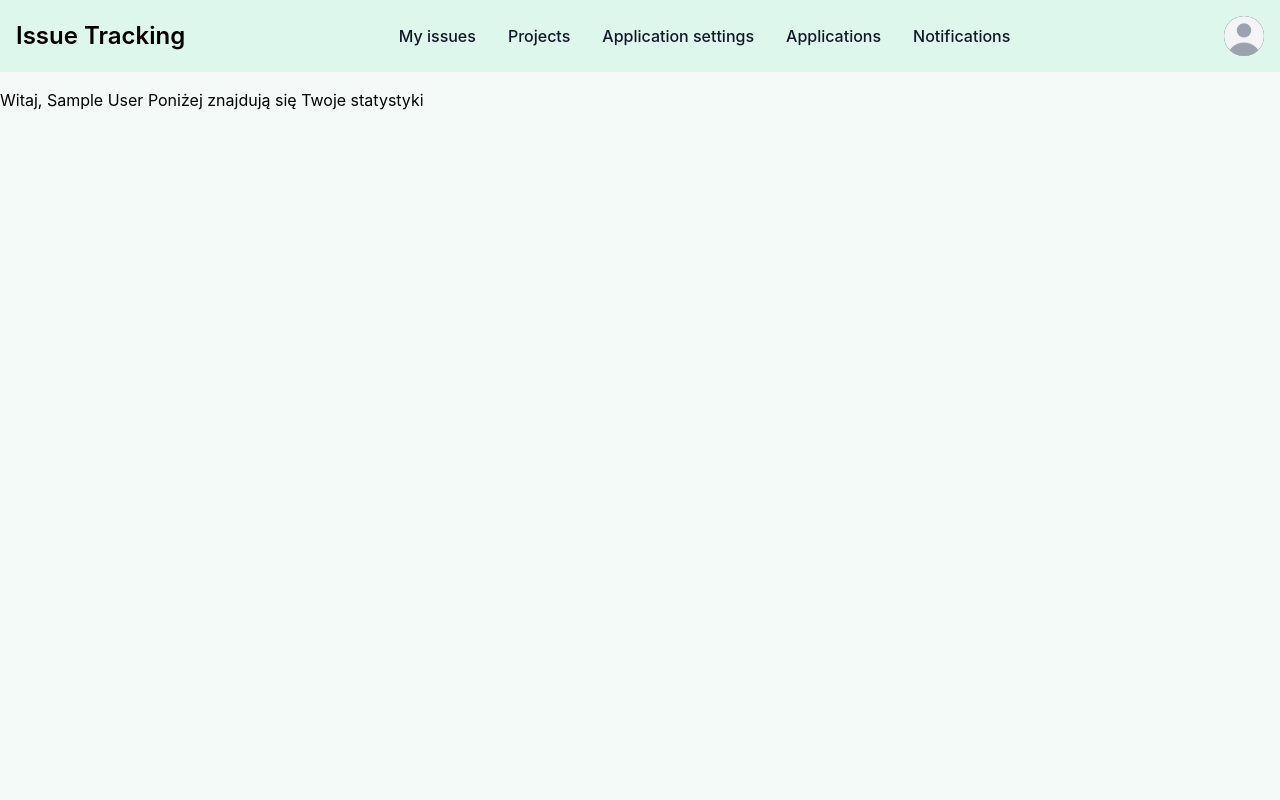
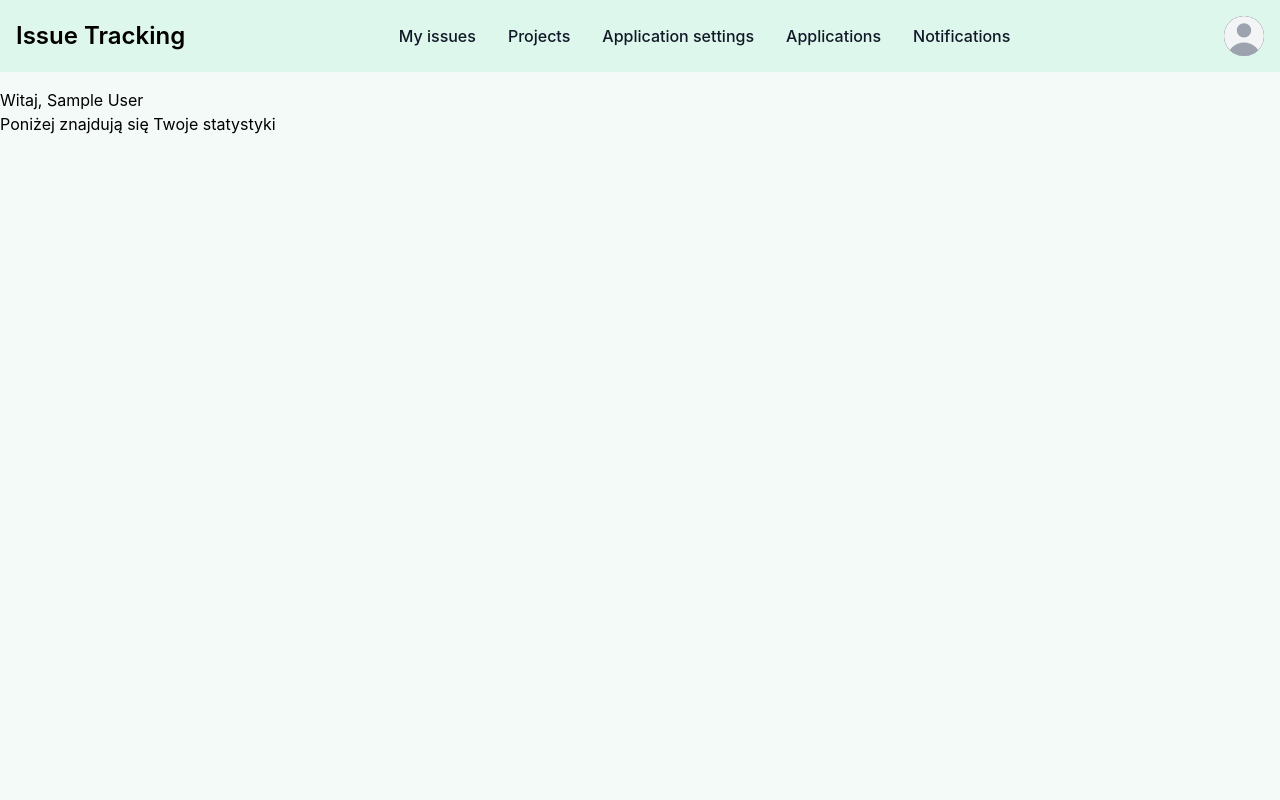
Before and after one commit to John94php/IssueTracking, a Django app: template templates/main/index.html in a window 1280 px wide. Run offline with Django 3.2, Linux system fonts and the light colour scheme; a user stored in the database is signed in; tables that the repository leaves empty hold one stand-in row (values such as "Sample post"); the template is opened without the code that fills it: most values are stand-ins (such as "Sample title", 1, 10 or a date in 2020); some libraries are stand-ins or nearby versions.

Commit message:
layout changes

```diff
--- a/templates/_auth.html
+++ b/templates/_auth.html
@@ -14,7 +14,7 @@
     <link href="https://cdnjs.cloudflare.com/ajax/libs/flowbite/2.3.0/flowbite.min.css" rel="stylesheet"/>
     <script src="https://cdnjs.cloudflare.com/ajax/libs/flowbite/2.3.0/flowbite.min.js"></script>
 </head>
-<body class="bg-green-50 dark:bg-gray-900">
+<body class="bg-green-50 dark:bg-gray-700">
 
 
 
--- a/templates/main/index.html
+++ b/templates/main/index.html
@@ -8,9 +8,9 @@
 {% endblock %}
 {% block content %}
 {% if user.first_name %}
-    Witaj, {{ user.first_name }} {{user.last_name}}
+  <p class="dark:text-white">  Witaj, {{ user.first_name }} {{user.last_name}}</p>
 {% else %}
-    Witaj, {{ user.email }}
+   <p class="dark:text-white"> Witaj, {{ user.email }}</p>
 {% endif %}
-Poniżej znajdują się Twoje statystyki
+<p class="dark:text-white">Poniżej znajdują się Twoje statystyki</p>
 {% endblock%}
```
